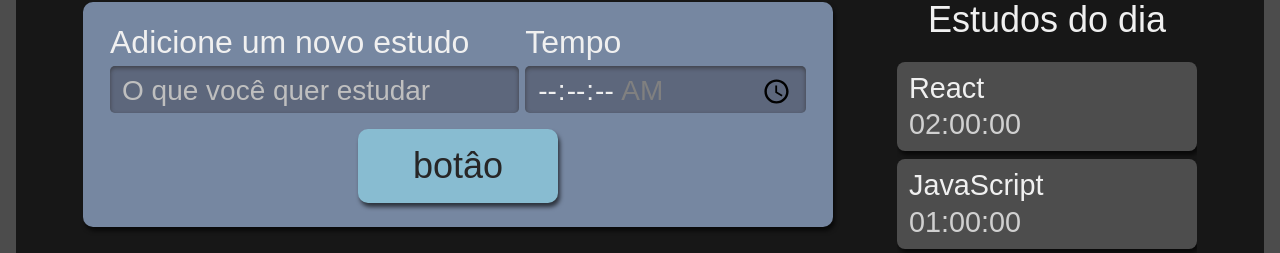
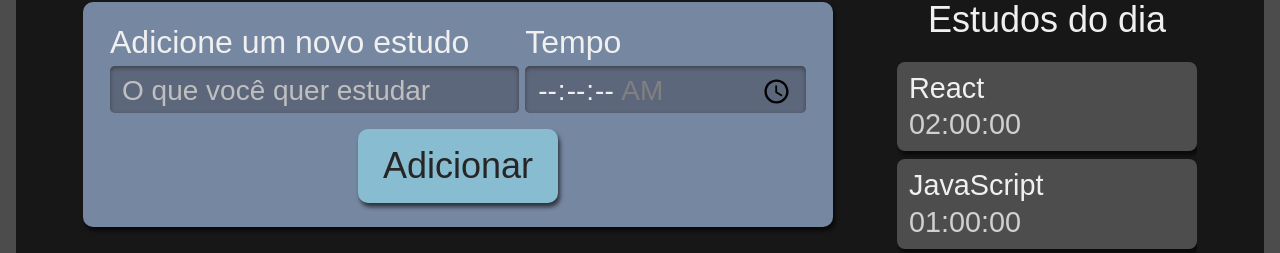
Before and after one commit to ph23013/alura-typeScript, a React (Create React App) app: page / in a window 1280 px wide. Shown: the part 222-475 px from the top of the page. Built offline with nearby package versions, Linux system fonts and the light colour scheme.

Commit message:
testando botao com props

```diff
--- a/src/componentes/botao/index.tsx
+++ b/src/componentes/botao/index.tsx
@@ -1,11 +1,11 @@
 import React from "react";
 import style from './botao.module.scss'
 
-class Botao extends React.Component{
+class Botao extends React.Component <{ children: React.ReactNode;}> {
     render() {
         return (
             <button className={style.botao}>
-                botâo
+                {this.props.children}
             </button>
         )
     }
--- a/src/componentes/formulario/index.tsx
+++ b/src/componentes/formulario/index.tsx
@@ -18,7 +18,11 @@
                     </label>
                     <input type="time" step="1" name="tempo" id="tempo" min="00:00:00" max="01:30:00" required />
                 </div>
-                <Botao />
+
+            <Botao>
+                Adicionar
+            </Botao>
+
             </form>
 
         )
```
